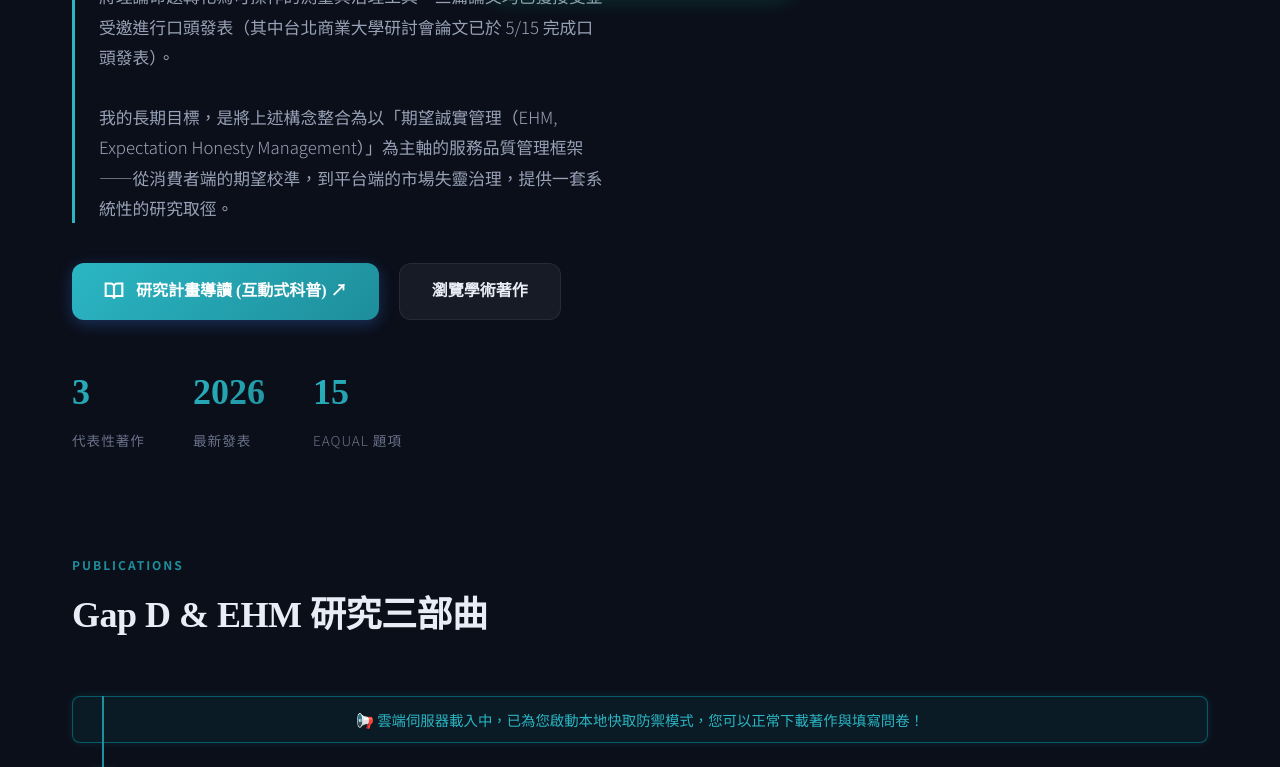
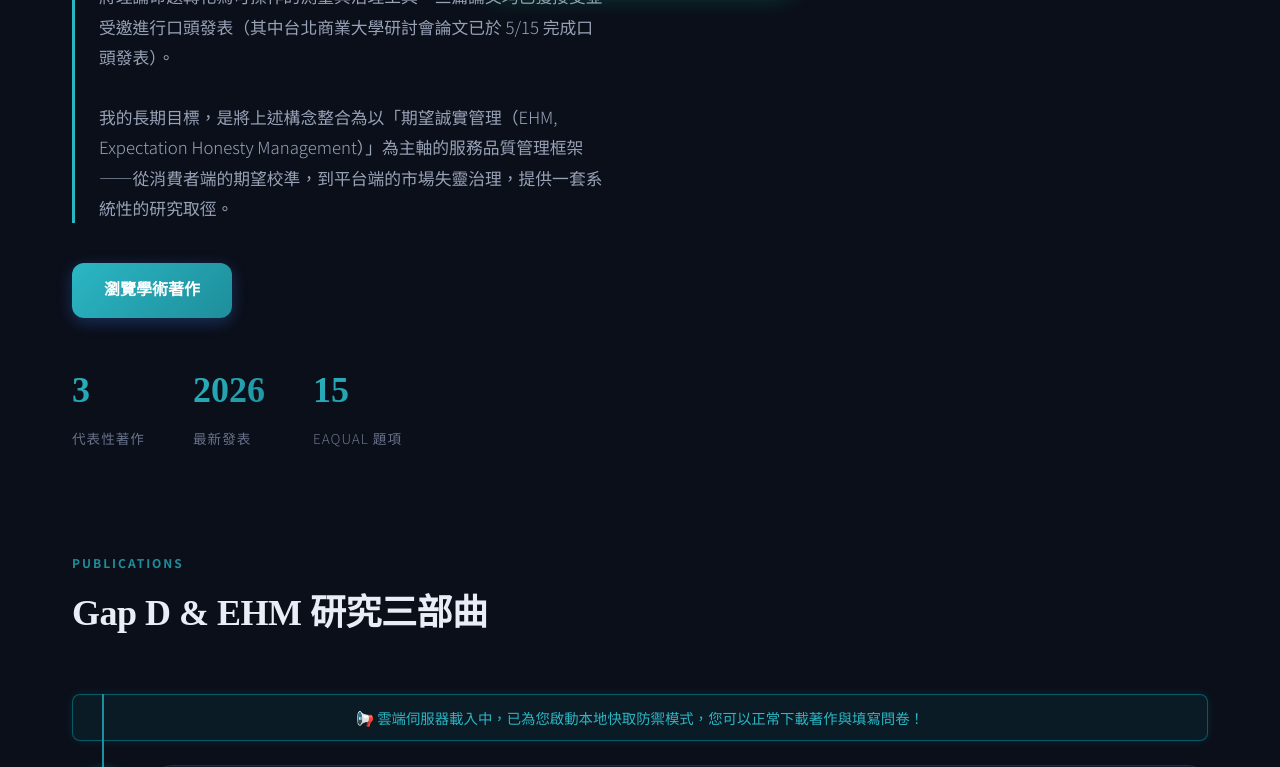
Before and after one commit to panpanhuang332/gap-d, a website: page docs/index.html in a window 1280 px wide. Shown: the part 882-1649 px from the top of the page. Drawn offline with Linux system fonts and the light colour scheme; no server answers.

Commit message:
style: hide Research Proposal Guide links and promote view publications CTA

```diff
--- a/docs/index.html
+++ b/docs/index.html
@@ -24,7 +24,6 @@
       <ul class="nav-links">
         <li><a href="#about" class="active">關於我</a></li>
         <li><a href="#publications">學術著作</a></li>
-        <li><a href="https://panpanhuang332.github.io/article_read_final/" target="_blank" style="color: var(--secondary); font-weight: 600; display: inline-flex; align-items: center; gap: 4px;">研究計畫導讀 <svg width="12" height="12" viewBox="0 0 24 24" fill="none" stroke="currentColor" stroke-width="2.5" style="margin-top: 1px;"><path d="M18 13v6a2 2 0 0 1-2 2H5a2 2 0 0 1-2-2V8a2 2 0 0 1 2-2h6"></path><polyline points="15 3 21 3 21 9"></polyline><line x1="10" y1="14" x2="21" y2="3"></line></svg></a></li>
         <li><a href="#calibrator">MOT 校準器</a></li>
         <li><a href="#eaqual">EAQUAL 量表</a></li>
         <li><a href="#extension">延伸應用工具</a></li>
@@ -48,14 +47,7 @@
           我的長期目標，是將上述構念整合為以「期望誠實管理（EHM, Expectation Honesty Management）」為主軸的服務品質管理框架——從消費者端的期望校準，到平台端的市場失靈治理，提供一套系統性的研究取徑。
         </p>
         <div class="hero-actions" style="margin-bottom: 2.5rem; display: flex; gap: 1.25rem; flex-wrap: wrap;">
-          <a href="https://panpanhuang332.github.io/article_read_final/" target="_blank" class="btn btn-primary" style="padding: 0.8rem 2rem; font-size: 1rem; border-radius: 12px;">
-            <svg width="20" height="20" viewBox="0 0 24 24" fill="none" stroke="currentColor" stroke-width="2.5" style="margin-right: 4px;">
-              <path d="M2 3h6a4 4 0 0 1 4 4v14a3 3 0 0 0-3-3H2z"></path>
-              <path d="M22 3h-6a4 4 0 0 0-4 4v14a3 3 0 0 1 3-3h7z"></path>
-            </svg>
-            研究計畫導讀 (互動式科普) ↗
-          </a>
-          <a href="#publications" class="btn btn-secondary" style="padding: 0.8rem 2rem; font-size: 1rem; border-radius: 12px;">
+          <a href="#publications" class="btn btn-primary" style="padding: 0.8rem 2rem; font-size: 1rem; border-radius: 12px;">
             瀏覽學術著作
           </a>
         </div>
```
